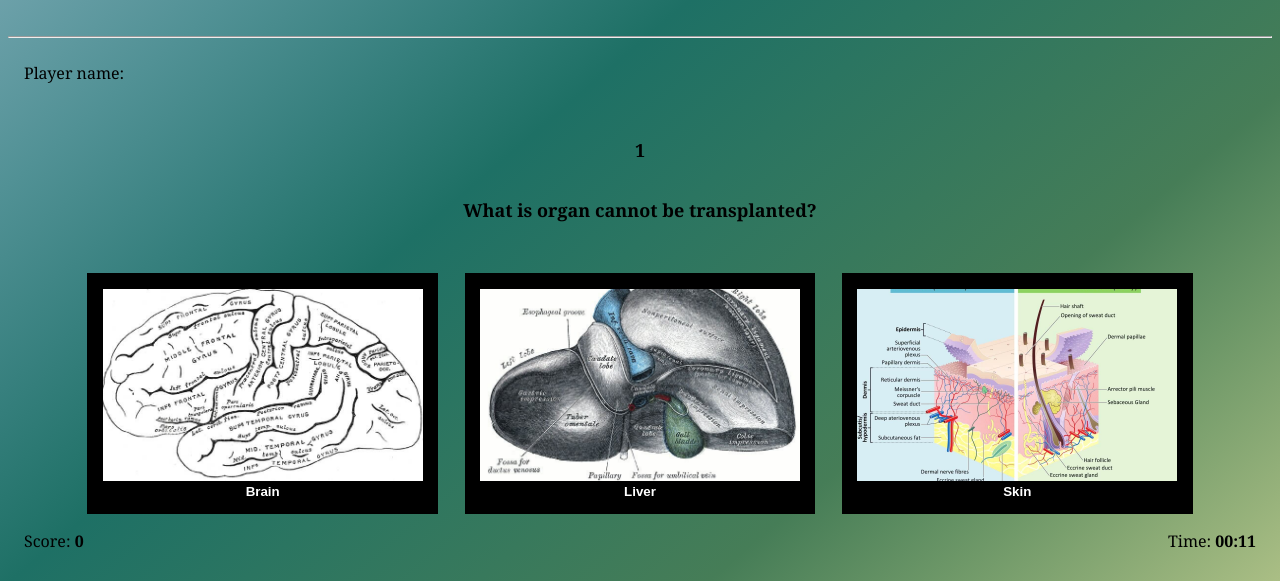
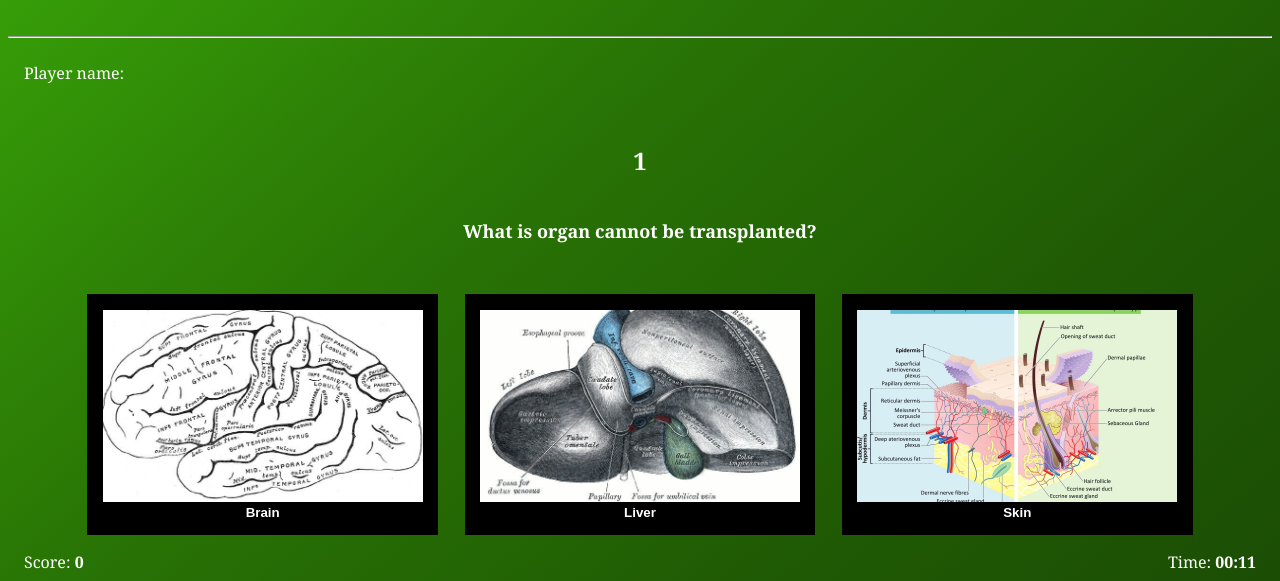
Before and after one commit to Code-Institute-Submissions/michaelrfreitas-p2_web_curiosity-quiz_MayResub, a plain HTML site: page quiz.html in a window 1280 px wide. Shown: the part 206-787 px from the top of the page. Drawn offline with Linux system fonts and the light colour scheme.

Commit message:
style: change text and background color

```diff
--- a/asset/css/style.css
+++ b/asset/css/style.css
@@ -3,10 +3,11 @@
 /* html tag use to determine font and background for the webpage */
 html {
     font-family: Georgia, 'Times New Roman', Times, serif;
-    background-image: linear-gradient(to right bottom, #89b1be, #6da1aa, #519195, #37807e, #1e7065, #2b7561, #38795c, #467d57, #6e9868, #97b27b, #c2cd91, #eee8a9);
+    background-image: linear-gradient(to right bottom, #3bac0a, #379e08, #329007, #2e8206, #297505, #266c05, #236404, #205b04, #1e5504, #1c5004, #1a4a04, #184504);
     background-repeat: no-repeat;
     height: auto;
     min-height: 100%;
+    color:white;
 }
 
 /* header tag use to determine padding size for the header */
@@ -113,7 +114,7 @@ img#img_c {
 #number {
     display: flex;
     justify-content: center;
-    font-size: large;
+    font-size: x-large;
     font-weight: bolder;
     padding: 1em;
 }
@@ -149,6 +150,7 @@ td {
 /* tr (table row) tag to determine background color */
 tr:nth-child(even) {
     background-color: #eee8a9;
+    color:black;
 }
 
 /* Styles for media scren above 821px */
```
